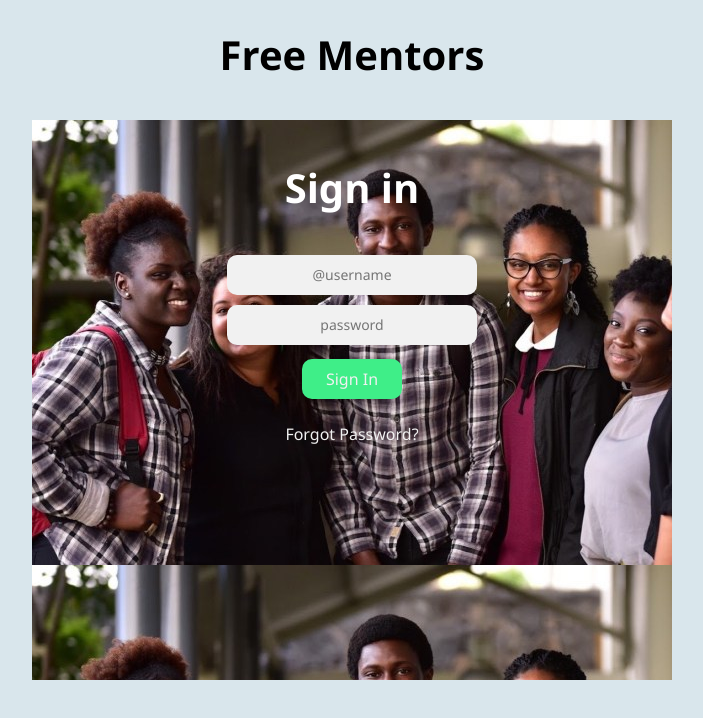
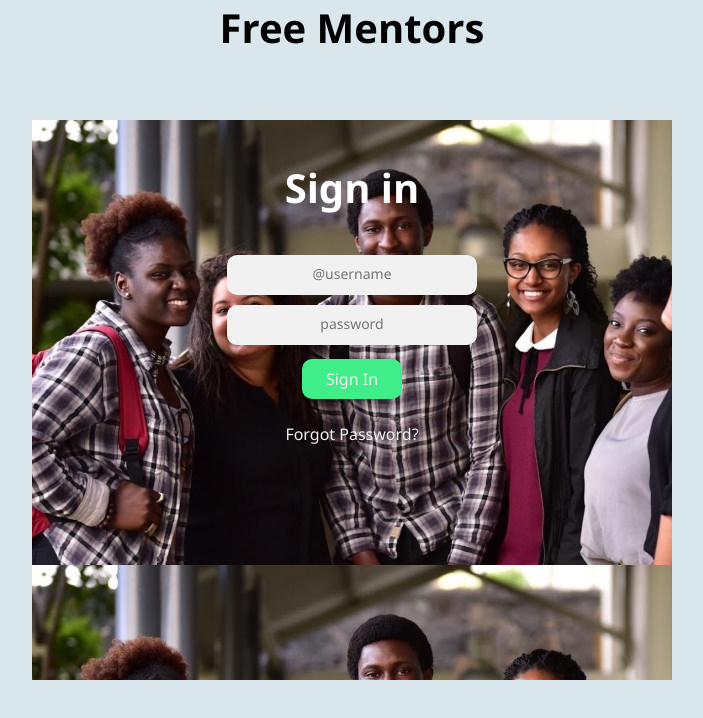
Before and after one commit to Kennie-Simz/free-mentors, a plain HTML site: page UI/index.html in a window 1280 px wide. Shown: the whole page, without its empty margins (288-991 px from the left). Drawn offline with Linux system fonts and the light colour scheme.

```diff
--- a/UI/style.css
+++ b/UI/style.css
@@ -1,3 +1,9 @@
+* {
+    margin: 0%;
+    padding: 0%;
+    box-sizing: border-box;
+}
+
 body {
     background: rgba(186, 210, 221, 0.548);
     margin: 0;
```
